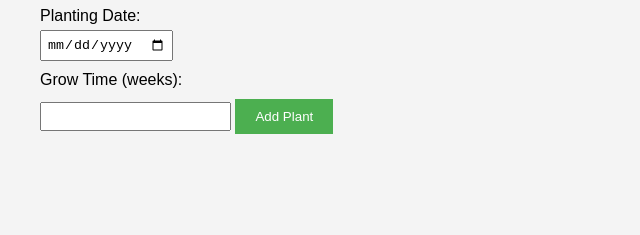
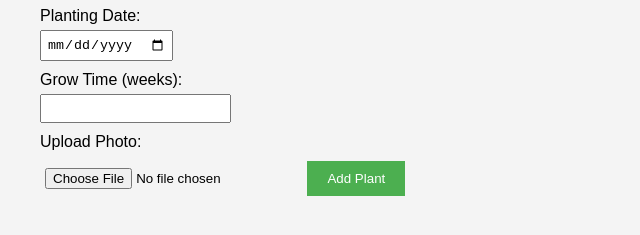
Before and after one commit to johnbuilt/tracker, a plain HTML site: page index.html in a window 1280 px wide. Shown: the part 175-410 px from the top of the page, without its empty margins (0-640 px from the left). Drawn offline with Linux system fonts and the light colour scheme.

Commit message:
Update index.html

```diff
--- a/index.html
+++ b/index.html
@@ -15,6 +15,8 @@
         <input type="date" id="plant-date" required>
         <label for="plant-grow-time">Grow Time (weeks):</label>
         <input type="number" id="plant-grow-time" required>
+        <label for="photo-upload">Upload Photo:</label>
+        <input type="file" id="photo-upload" accept="image/*">
         <button type="submit">Add Plant</button>
     </form>
     <ul id="plants"></ul>
```
